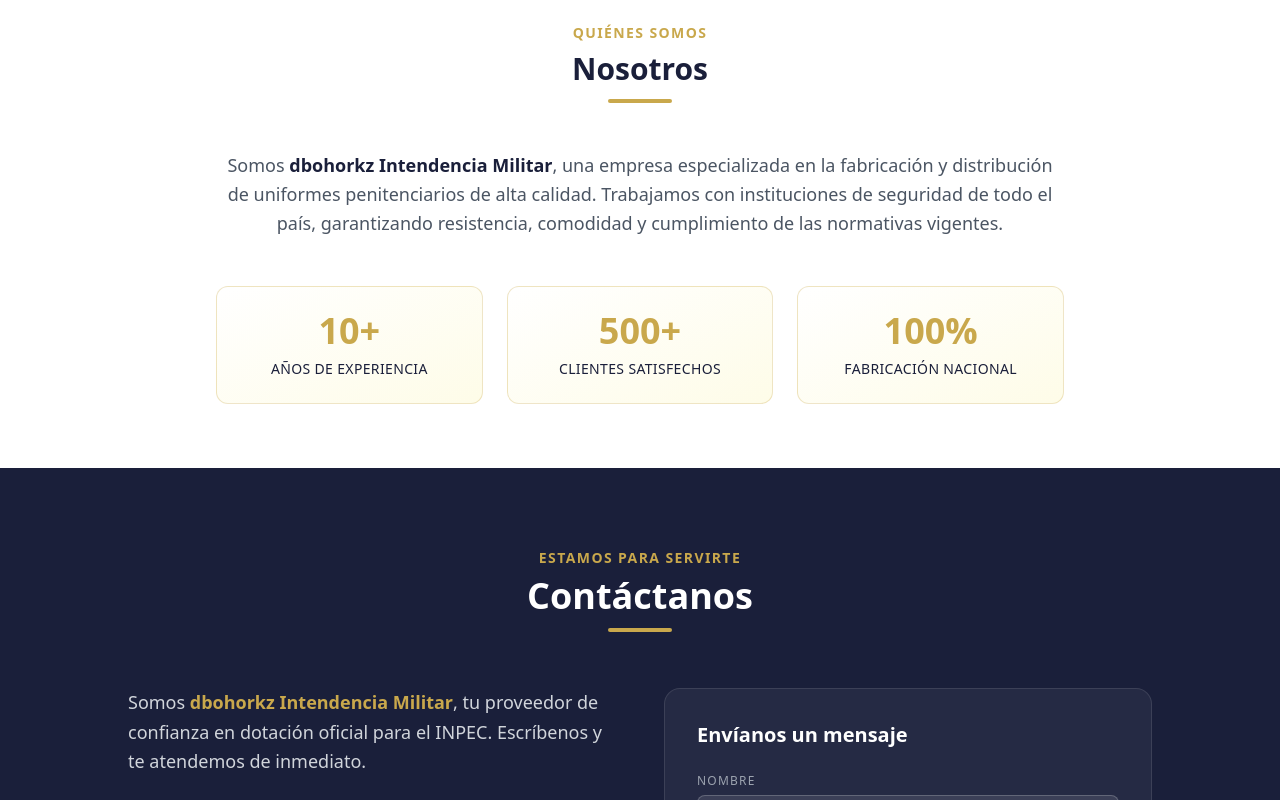
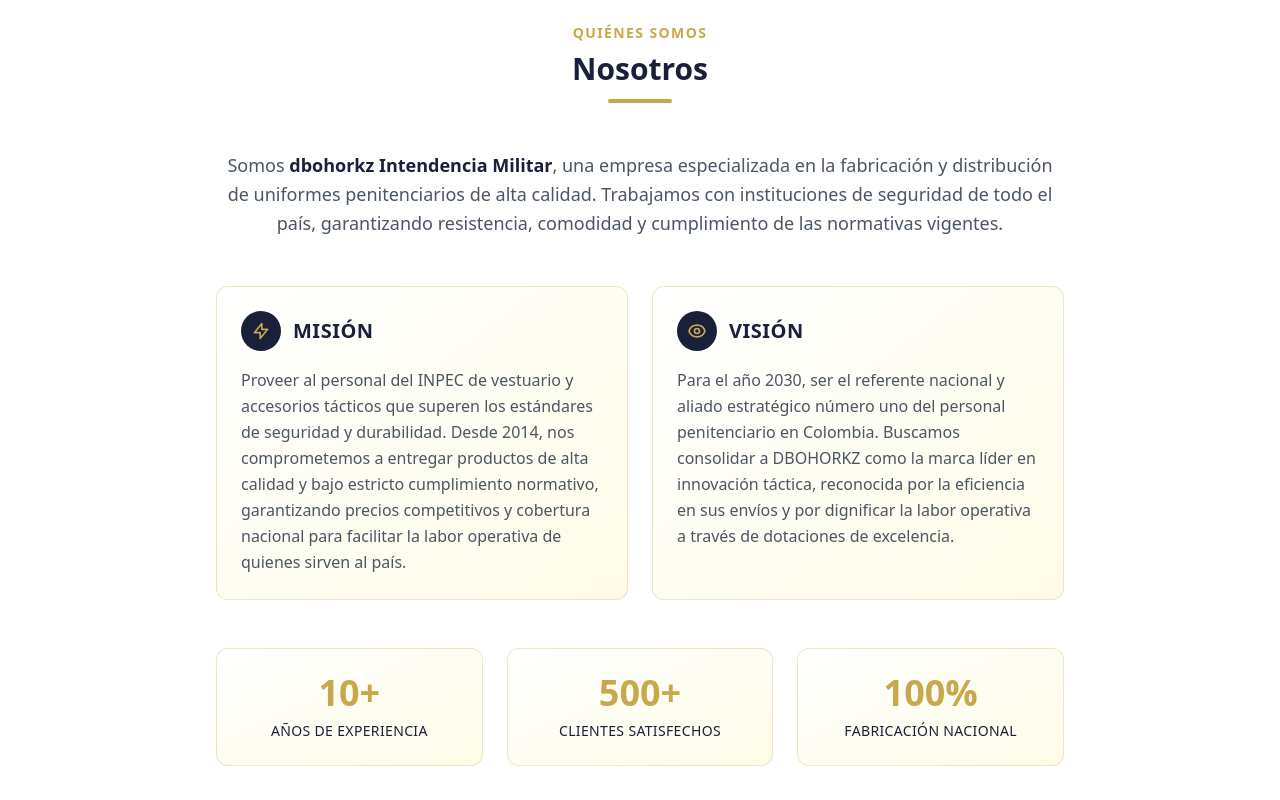
Before and after one commit to rvholding/dbohorkz, a React (Create React App) app in the folder frontend/: page / in a window 1280 px wide. Shown: the part 1869-2669 px from the top of the page. Built offline with nearby package versions, Linux system fonts and the light colour scheme; no server answers.

Commit message:
UI: agregar Misión y Visión en sección Nosotros

```diff
--- a/frontend/src/components/NosotrosSection.jsx
+++ b/frontend/src/components/NosotrosSection.jsx
@@ -16,6 +16,38 @@
           de seguridad de todo el país, garantizando resistencia, comodidad y cumplimiento de las normativas vigentes.
         </p>
 
+        {/* Misión y Visión */}
+        <div className="grid grid-cols-1 md:grid-cols-2 gap-6 mb-12">
+          <div className="border border-gold/30 rounded-xl p-6 bg-gradient-to-br from-white to-yellow-50">
+            <div className="flex items-center gap-3 mb-4">
+              <div className="w-10 h-10 bg-navy rounded-full flex items-center justify-center">
+                <svg className="w-5 h-5 text-gold" fill="none" stroke="currentColor" viewBox="0 0 24 24">
+                  <path strokeLinecap="round" strokeLinejoin="round" strokeWidth={2} d="M13 10V3L4 14h7v7l9-11h-7z" />
+                </svg>
+              </div>
+              <h3 className="text-xl font-bold text-navy uppercase tracking-wide">Misión</h3>
+            </div>
+            <p className="text-gray-600 leading-relaxed">
+              Proveer al personal del INPEC de vestuario y accesorios tácticos que superen los estándares de seguridad y durabilidad. Desde 2014, nos comprometemos a entregar productos de alta calidad y bajo estricto cumplimiento normativo, garantizando precios competitivos y cobertura nacional para facilitar la labor operativa de quienes sirven al país.
+            </p>
+          </div>
+          <div className="border border-gold/30 rounded-xl p-6 bg-gradient-to-br from-white to-yellow-50">
+            <div className="flex items-center gap-3 mb-4">
+              <div className="w-10 h-10 bg-navy rounded-full flex items-center justify-center">
+                <svg className="w-5 h-5 text-gold" fill="none" stroke="currentColor" viewBox="0 0 24 24">
+                  <path strokeLinecap="round" strokeLinejoin="round" strokeWidth={2} d="M15 12a3 3 0 11-6 0 3 3 0 016 0z" />
+                  <path strokeLinecap="round" strokeLinejoin="round" strokeWidth={2} d="M2.458 12C3.732 7.943 7.523 5 12 5c4.478 0 8.268 2.943 9.542 7-1.274 4.057-5.064 7-9.542 7-4.477 0-8.268-2.943-9.542-7z" />
+                </svg>
+              </div>
+              <h3 className="text-xl font-bold text-navy uppercase tracking-wide">Visión</h3>
+            </div>
+            <p className="text-gray-600 leading-relaxed">
+              Para el año 2030, ser el referente nacional y aliado estratégico número uno del personal penitenciario en Colombia. Buscamos consolidar a DBOHORKZ como la marca líder en innovación táctica, reconocida por la eficiencia en sus envíos y por dignificar la labor operativa a través de dotaciones de excelencia.
+            </p>
+          </div>
+        </div>
+
+        {/* Estadísticas */}
         <div className="grid grid-cols-1 sm:grid-cols-3 gap-6 text-center">
           {[
             { value: '10+', label: 'Años de experiencia' },
```
